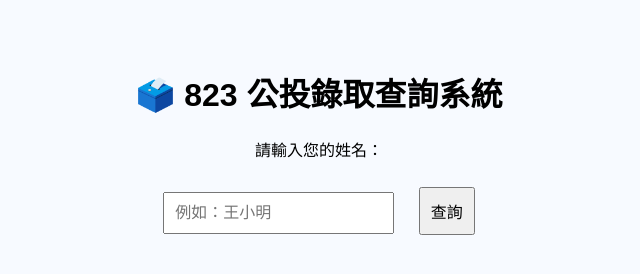
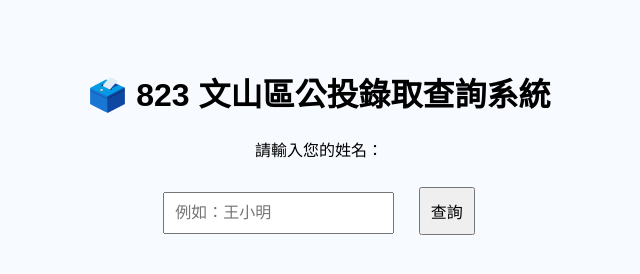
Before and after one commit to chunchichen1107/0823, a plain HTML site: page index.html in a window 1280 px wide. Shown: the whole page, without its empty margins (321-961 px from the left). Drawn offline with Linux system fonts and the light colour scheme.

Commit message:
Update index.html

```diff
--- a/index.html
+++ b/index.html
@@ -14,7 +14,7 @@
   </style>
 </head>
 <body>
-  <h1>🗳️ 823 公投錄取查詢系統</h1>
+  <h1>🗳️ 823 文山區公投錄取查詢系統</h1>
   <p>請輸入您的姓名：</p>
   <input type="text" id="nameInput" placeholder="例如：王小明">
   <button onclick="checkAdmission()">查詢</button>
```
